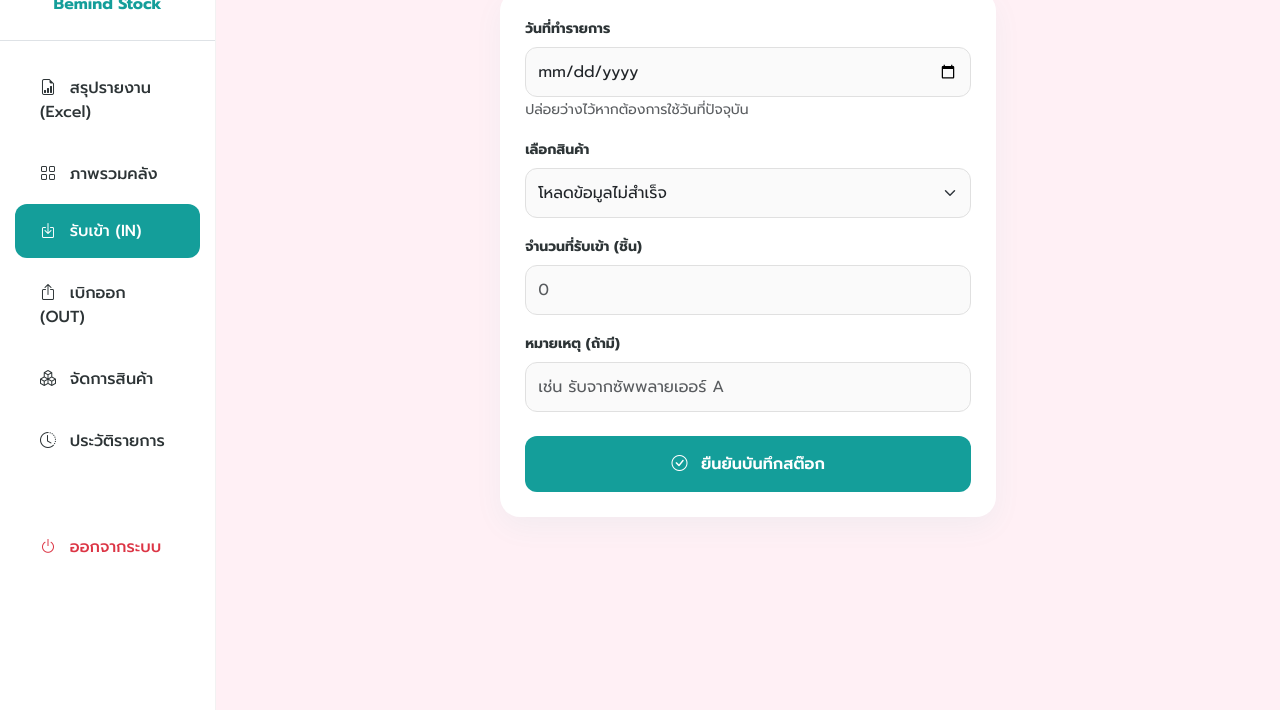
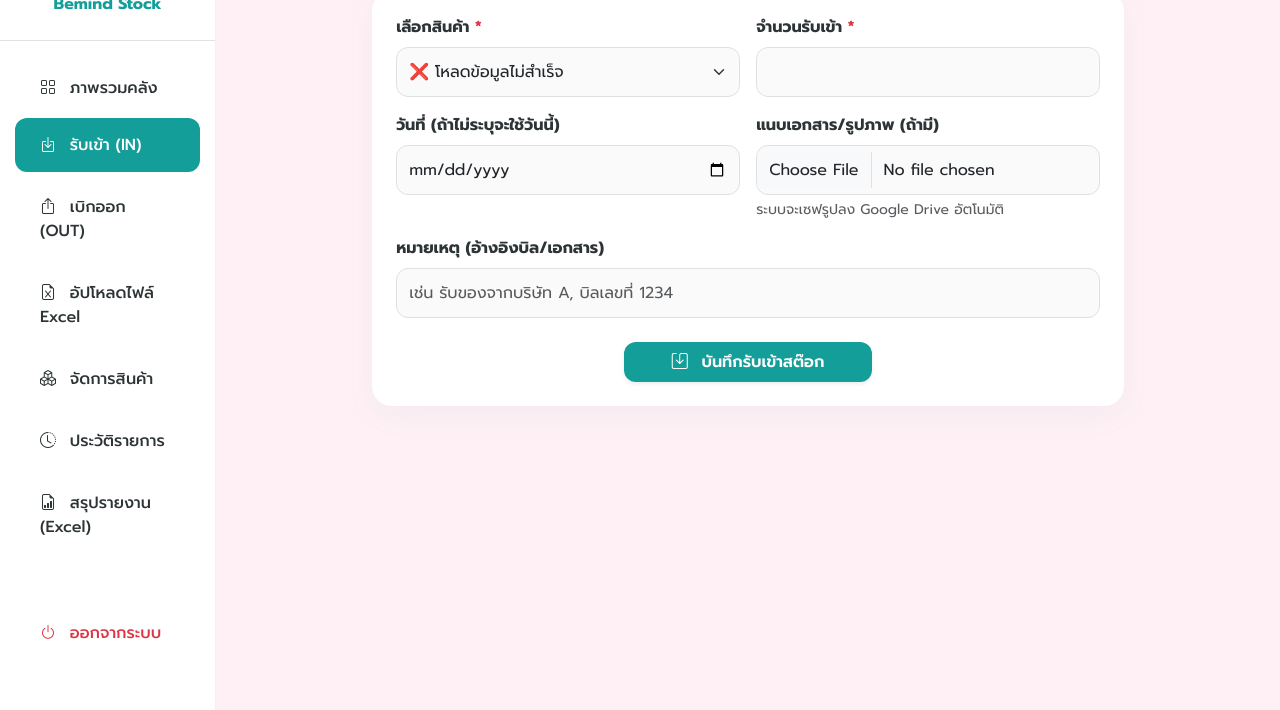
Before and after one commit to Bemindstock/Beminds, a plain HTML site: page receive.html in a window 1280 px wide. Shown: the part 90-800 px from the top of the page. Drawn offline with nearby package versions, Linux system fonts and the light colour scheme; no server answers; sample sign-in values are in the browser's storage.

Commit message:
Update receive.html

```diff
--- a/receive.html
+++ b/receive.html
@@ -3,123 +3,164 @@
 <head>
     <meta charset="UTF-8">
     <meta name="viewport" content="width=device-width, initial-scale=1.0">
+    <title>รับเข้าสินค้า | Bemind Stock</title>
     <link rel="icon" href="logo.jpg" type="image/jpeg">
-    <title>รับสินค้าเข้า | Bemind Stock</title>
     <link href="https://cdn.jsdelivr.net/npm/bootstrap@5.3.0/dist/css/bootstrap.min.css" rel="stylesheet">
     <link rel="stylesheet" href="https://cdn.jsdelivr.net/npm/bootstrap-icons@1.11.1/font/bootstrap-icons.css">
     <link rel="stylesheet" href="style.css">
 </head>
 <body>
     <div class="d-flex" id="wrapper">
+        <div id="mobile-overlay" onclick="toggleMenu()"></div>
+
         <div id="sidebar-wrapper">
             <div class="text-center py-4 border-bottom">
                 <img src="logo.jpg" alt="Logo" style="width: 50px; height: 50px; border-radius: 12px;">
                 <div class="mt-2 fw-bold" style="color: var(--brand-teal);">Bemind Stock</div>
             </div>
             <div class="list-group list-group-flush mt-3">
-                <a href="report.html" class="list-group-item list-group-item-action"><i class="bi bi-file-earmark-bar-graph me-2"></i> สรุปรายงาน (Excel)</a>
                 <a href="dashboard.html" class="list-group-item list-group-item-action"><i class="bi bi-grid me-2"></i> ภาพรวมคลัง</a>
                 <a href="receive.html" class="list-group-item list-group-item-action active"><i class="bi bi-box-arrow-in-down me-2"></i> รับเข้า (IN)</a>
                 <a href="issue.html" class="list-group-item list-group-item-action"><i class="bi bi-box-arrow-up me-2"></i> เบิกออก (OUT)</a>
+                <a href="import.html" class="list-group-item list-group-item-action"><i class="bi bi-file-earmark-excel me-2"></i> อัปโหลดไฟล์ Excel</a>
                 <a href="manage.html" class="list-group-item list-group-item-action"><i class="bi bi-boxes me-2"></i> จัดการสินค้า</a>
                 <a href="history.html" class="list-group-item list-group-item-action"><i class="bi bi-clock-history me-2"></i> ประวัติรายการ</a>
+                <a href="report.html" class="list-group-item list-group-item-action"><i class="bi bi-file-earmark-bar-graph me-2"></i> สรุปรายงาน (Excel)</a>
                 <a href="#" onclick="logout()" class="list-group-item list-group-item-action text-danger mt-5"><i class="bi bi-power me-2"></i> ออกจากระบบ</a>
             </div>
         </div>
 
         <div id="page-content-wrapper" class="w-100">
             <nav class="navbar navbar-light bg-white py-3 px-4 border-bottom">
-                <h5 class="m-0 fw-bold"><i class="bi bi-box-arrow-in-down text-teal"></i> บันทึกรับสินค้าเข้า</h5>
+                <button class="btn btn-light d-md-none me-3" onclick="toggleMenu()"><i class="bi bi-list"></i></button>
+                <h5 class="m-0 fw-bold"><i class="bi bi-box-arrow-in-down text-teal"></i> บันทึกรับเข้าสินค้า (IN)</h5>
             </nav>
 
-            <div class="container-fluid p-4">
-                <div class="row justify-content-center">
+            <div class="container-fluid p-4" style="max-width: 800px; margin: 0 auto;">
+                <div class="card-custom p-4">
+                    <form id="receiveForm" onsubmit="submitReceive(event)">
+                        <div class="row g-3">
                             <div class="col-md-6">
-                        <div class="card-custom">
-                            <form id="receiveForm">
-                                <div class="mb-3">
-                                    <label class="form-label small fw-bold">วันที่ทำรายการ</label>
-                                    <input type="date" id="trans-date" class="form-control">
-                                    <small class="text-muted">ปล่อยว่างไว้หากต้องการใช้วันที่ปัจจุบัน</small>
-                                </div>
-                                <div class="mb-3">
-                                    <label class="form-label small fw-bold">เลือกสินค้า</label>
-                                    <select id="product-select" class="form-select" required>
-                                        <option value="">-- กำลังโหลดสินค้า --</option>
+                                <label class="form-label fw-bold">เลือกสินค้า <span class="text-danger">*</span></label>
+                                <select id="productId" class="form-select border-teal" required>
+                                    <option value="">-- โหลดข้อมูลสินค้า --</option>
                                 </select>
                             </div>
-                                <div class="mb-3">
-                                    <label class="form-label small fw-bold">จำนวนที่รับเข้า (ชิ้น)</label>
-                                    <input type="number" id="qty" class="form-control" placeholder="0" required min="1">
+                            <div class="col-md-6">
+                                <label class="form-label fw-bold">จำนวนรับเข้า <span class="text-danger">*</span></label>
+                                <input type="number" id="qty" class="form-control" min="1" required>
                             </div>
-                                <div class="mb-4">
-                                    <label class="form-label small fw-bold">หมายเหตุ (ถ้ามี)</label>
-                                    <input type="text" id="remark" class="form-control" placeholder="เช่น รับจากซัพพลายเออร์ A">
+                            <div class="col-md-6">
+                                <label class="form-label fw-bold">วันที่ (ถ้าไม่ระบุจะใช้วันนี้)</label>
+                                <input type="date" id="docDate" class="form-control">
                             </div>
-                                <button type="submit" class="btn btn-teal w-100 py-3" id="submitBtn">
-                                    <i class="bi bi-check-circle me-2"></i> ยืนยันบันทึกสต๊อก
+                            <div class="col-md-6">
+                                <label class="form-label fw-bold">แนบเอกสาร/รูปภาพ (ถ้ามี)</label>
+                                <input type="file" id="attachFile" class="form-control" accept="image/*, .pdf">
+                                <div class="form-text">ระบบจะเซฟรูปลง Google Drive อัตโนมัติ</div>
+                            </div>
+                            <div class="col-12">
+                                <label class="form-label fw-bold">หมายเหตุ (อ้างอิงบิล/เอกสาร)</label>
+                                <input type="text" id="remark" class="form-control" placeholder="เช่น รับของจากบริษัท A, บิลเลขที่ 1234">
+                            </div>
+                            <div class="col-12 mt-4 text-center">
+                                <button type="submit" class="btn btn-teal px-5 py-2 shadow-sm" id="submitBtn">
+                                    <i class="bi bi-save me-2"></i> บันทึกรับเข้าสต๊อก
                                 </button>
-                            </form>
                             </div>
                         </div>
+                    </form>
                 </div>
             </div>
         </div>
     </div>
 
     <script>
+        // 🛑 ใส่ API URL ของคุณที่นี่
         const API_URL = "https://script.google.com/macros/s/AKfycbxjnQQXVuLGnEV-eRYha3vkQUVwMoVleh0Ndmaoh3rfjn9FtYrgGVSYNfzBlx2mg4Fm/exec";
 
-        window.onload = async function() {
-            const user = localStorage.getItem('inventory_user');
-            if(!user) { window.location.href = "index.html"; return; }
+        function toggleMenu() { document.getElementById("wrapper").classList.toggle("toggled"); }
+
+        window.onload = function() {
+            if(!localStorage.getItem('inventory_user')) window.location.href = "index.html";
             loadProducts();
         }
 
         async function loadProducts() {
             try {
-                const res = await fetch(API_URL, { method: 'POST', body: JSON.stringify({ action: "getProducts" }) });
-                const data = await res.json();
+                const res = await fetch(API_URL, { method: 'POST', body: JSON.stringify({ action: "getInitData" }) });
+                const result = await res.json();
+                if(result.success) {
                     let html = '<option value="">-- เลือกสินค้า --</option>';
-                data.data.forEach(p => {
-                    html += `<option value="${p.id}">${p.id} | ${p.name} (คงเหลือ: ${p.balance})</option>`;
+                    result.data.products.forEach(p => {
+                        html += `<option value="${p.id}">${p.id} - ${p.name}</option>`;
                     });
-                document.getElementById('product-select').innerHTML = html;
-            } catch (err) {
-                document.getElementById('product-select').innerHTML = '<option value="">โหลดข้อมูลไม่สำเร็จ</option>';
+                    document.getElementById('productId').innerHTML = html;
+                }
+            } catch(e) {
+                document.getElementById('productId').innerHTML = '<option value="">❌ โหลดข้อมูลไม่สำเร็จ</option>';
             }
         }
 
-        document.getElementById('receiveForm').onsubmit = async function(e) {
+        // 🟢 ฟังก์ชันแปลงไฟล์เป็น Base64
+        function getBase64(file) {
+            return new Promise((resolve, reject) => {
+                const reader = new FileReader();
+                reader.readAsDataURL(file);
+                reader.onload = () => resolve(reader.result.split(',')[1]);
+                reader.onerror = error => reject(error);
+            });
+        }
+
+        async function submitReceive(e) {
             e.preventDefault();
             const btn = document.getElementById('submitBtn');
             btn.disabled = true;
-            btn.innerHTML = '<span class="spinner-border spinner-border-sm"></span> กำลังบันทึก...';
+            btn.innerHTML = '<span class="spinner-border spinner-border-sm me-2"></span>กำลังบันทึกและอัปโหลดไฟล์...';
 
-            const payload = {
+            let payload = {
                 action: "saveTransaction",
                 type: "รับเข้า",
-                date: document.getElementById('trans-date').value,
-                productId: document.getElementById('product-select').value,
+                date: document.getElementById('docDate').value,
+                user: localStorage.getItem('inventory_user'),
+                productId: document.getElementById('productId').value,
                 qty: document.getElementById('qty').value,
-                remark: document.getElementById('remark').value,
-                user: localStorage.getItem('inventory_user')
+                remark: document.getElementById('remark').value
             };
+
+            // 🟢 ตรวจสอบว่ามีการแนบไฟล์หรือไม่
+            const fileInput = document.getElementById('attachFile');
+            if (fileInput.files.length > 0) {
+                const file = fileInput.files[0];
+                try {
+                    payload.fileBase64 = await getBase64(file);
+                    payload.fileName = file.name;
+                    payload.fileMimeType = file.type;
+                } catch (error) {
+                    alert("เกิดข้อผิดพลาดในการอ่านไฟล์");
+                    btn.disabled = false;
+                    btn.innerHTML = '<i class="bi bi-save me-2"></i> บันทึกรับเข้าสต๊อก';
+                    return;
+                }
+            }
 
             try {
                 const res = await fetch(API_URL, { method: 'POST', body: JSON.stringify(payload) });
                 const result = await res.json();
                 if(result.success) {
-                    alert("บันทึกสำเร็จ!");
-                    location.reload();
-                } else { alert(result.message); }
-            } catch (err) { alert("เกิดข้อผิดพลาดในการเชื่อมต่อ"); }
-
+                    alert('✅ บันทึกรับเข้าสำเร็จ!');
+                    window.location.href = "dashboard.html";
+                } else {
+                    alert('❌ ผิดพลาด: ' + result.message);
                     btn.disabled = false;
-            btn.innerHTML = '<i class="bi bi-check-circle me-2"></i> ยืนยันบันทึกสต๊อก';
+                    btn.innerHTML = '<i class="bi bi-save me-2"></i> บันทึกรับเข้าสต๊อก';
                 }
-
-        function logout() { localStorage.removeItem('inventory_user'); window.location.href = "index.html"; }
+            } catch(error) {
+                alert('เกิดข้อผิดพลาดในการเชื่อมต่อเครือข่าย');
+                btn.disabled = false;
+                btn.innerHTML = '<i class="bi bi-save me-2"></i> บันทึกรับเข้าสต๊อก';
+            }
+        }
     </script>
 </body>
 </html>
```
Lines whose indentation alone changed are shown as unchanged.
